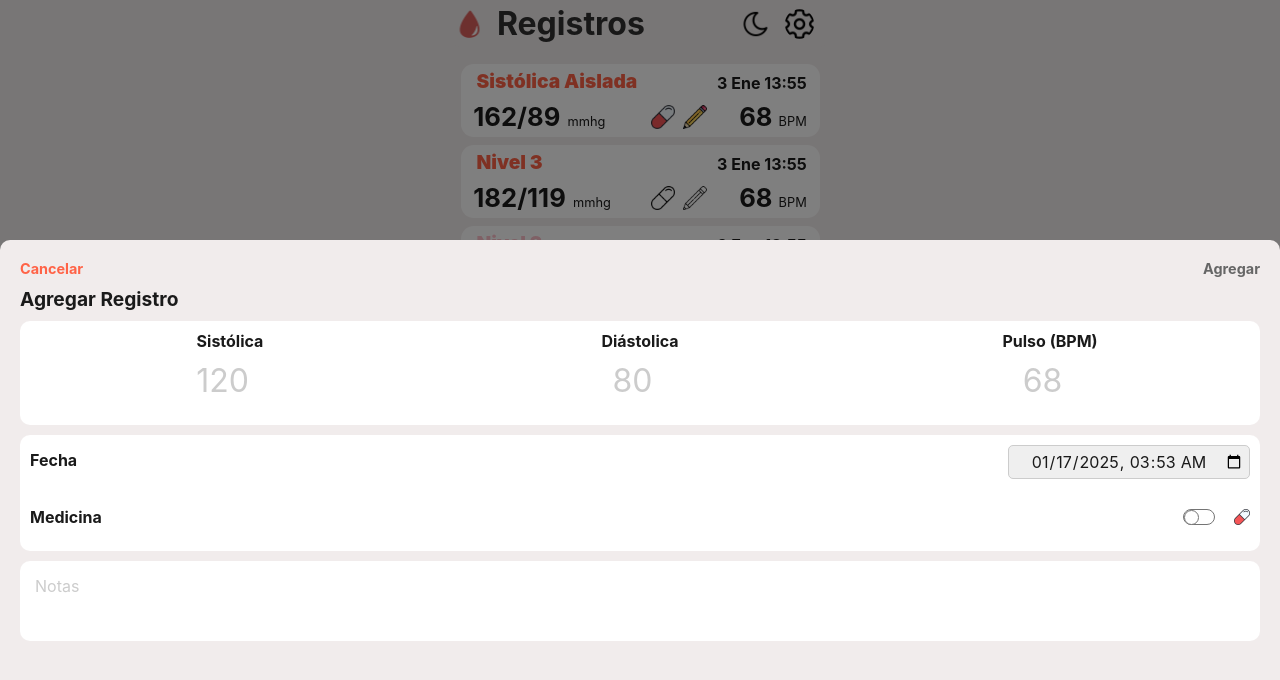
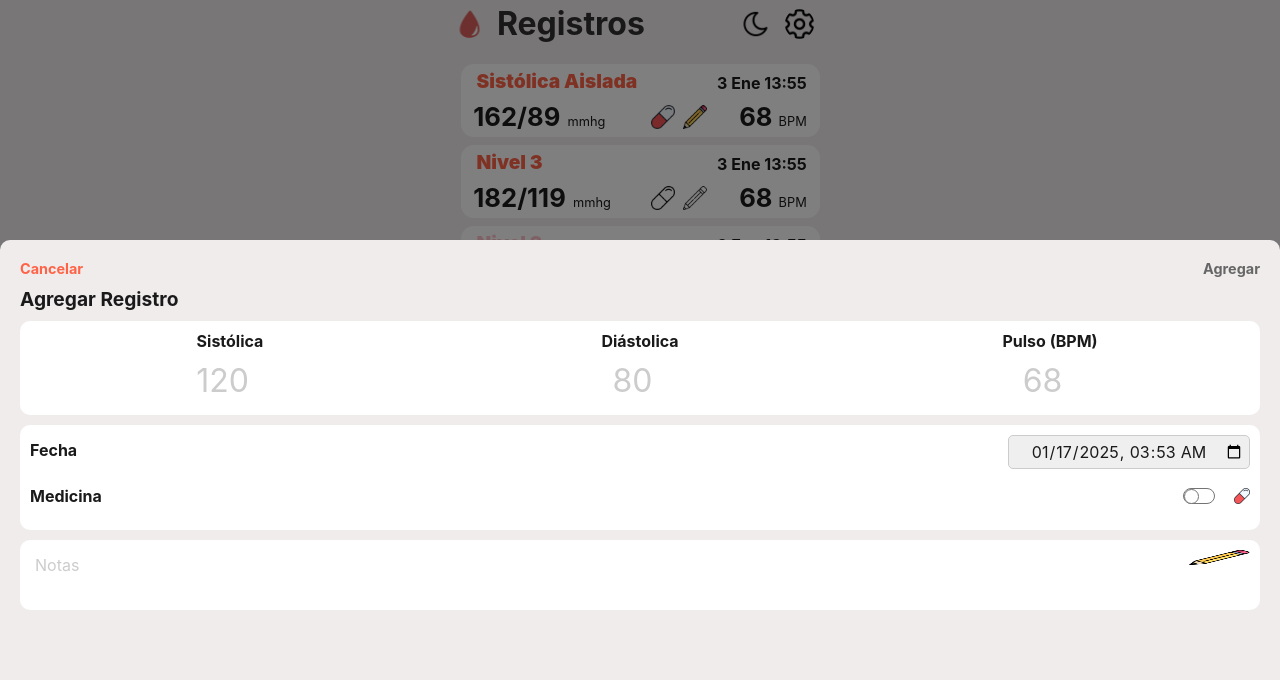
Before and after one commit to Jonatandb/MiPresion, a React (Vite) app: page / in a window 1280 px wide. Both pictures are taken after a click on the button 1232 px from the left and 752 px from the top of the page. Shown: the top 680 px of the page. Built offline with nearby package versions, Linux system fonts and the light colour scheme.

Commit message:
Add pencil image to notes textarea

```diff
--- a/src/components/AddEditLog/AddEditLog.module.css
+++ b/src/components/AddEditLog/AddEditLog.module.css
@@ -78,7 +78,7 @@
 .row.column {
   display: flex;
   flex-direction: column;
-  gap: 1.2rem;
+  gap: .5rem;
 }
 
 .row>div {
@@ -90,9 +90,7 @@
   flex-direction: column;
   justify-content: center;
   align-items: center;
-  margin-bottom: 10px;
   width: 100%;
-
 }
 
 .inputContainer label {
@@ -131,6 +129,10 @@
   border: none;
   resize: none;
   outline: none;
+  background-image: url('../../assets/pencil.png');
+  background-size: 5% 30%;
+  background-repeat: no-repeat;
+  background-position: top right;
 }
 
 .inputContainer textarea::placeholder {
```
